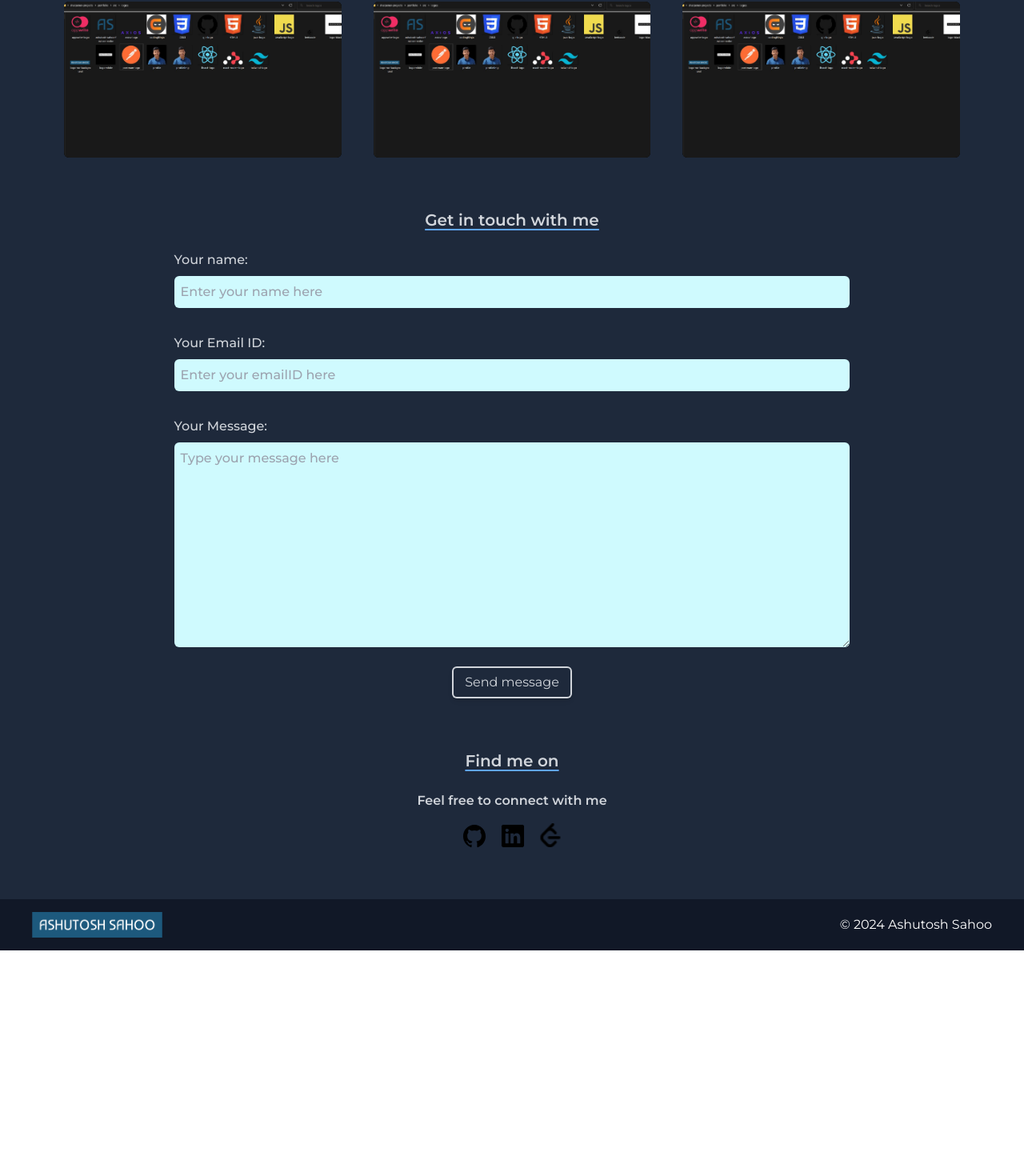
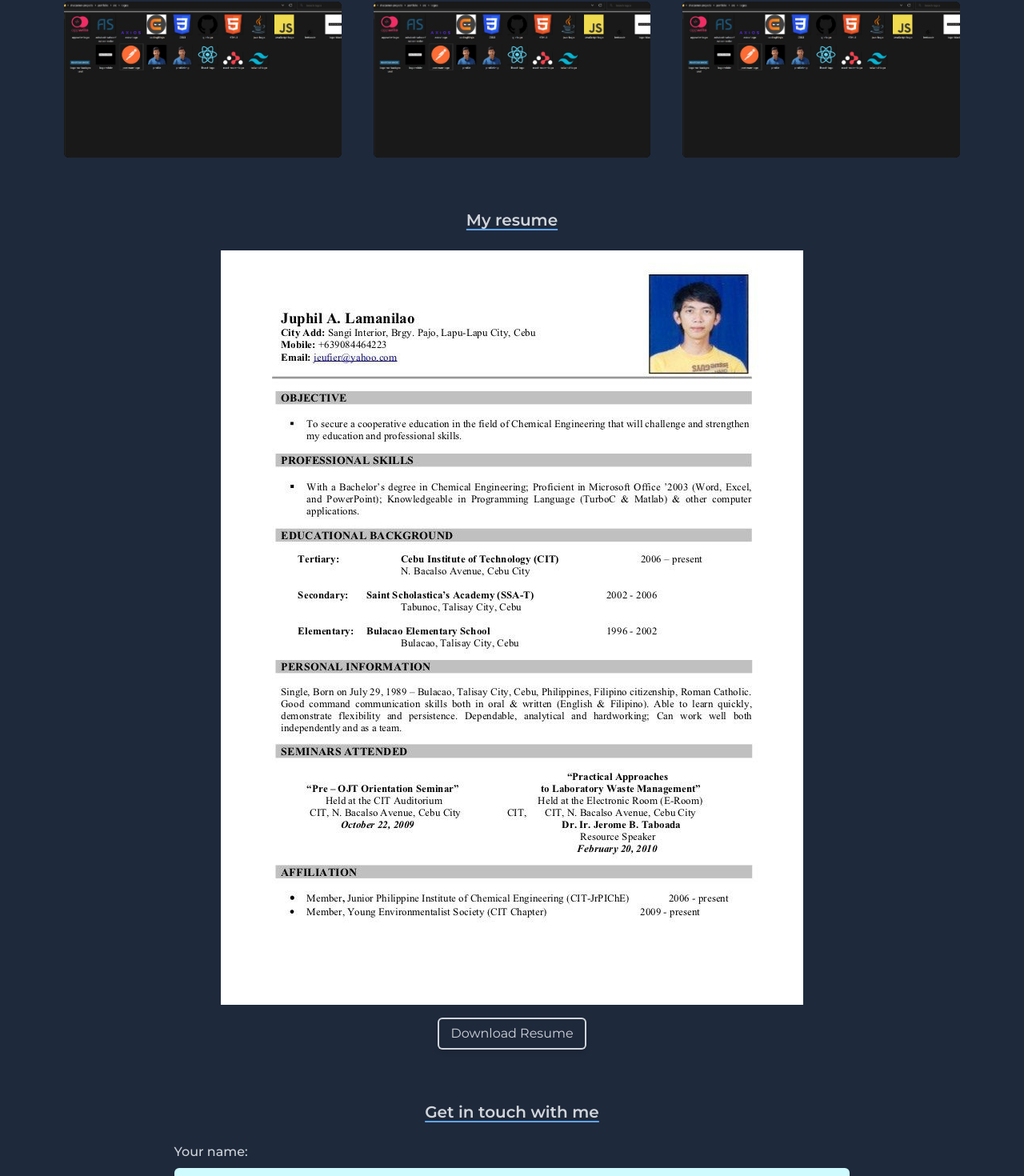
Before and after one commit to alfasierraconnects/portfolio, a React (Create React App) app: page / in a window 1280 px wide. Shown: the part 1517-2987 px from the top of the page at 80% size. Before the commit the page ends 2705 px from the top, so only its background shows below. Built offline with nearby package versions, Linux system fonts and the light colour scheme.

Commit message:
Added Resume section

```diff
--- a/src/App.js
+++ b/src/App.js
@@ -7,6 +7,7 @@ import About from "./components/About";
 import TechStack from "./components/TechStack";
 import Projects from "./components/Projects";
 import GetInTouch from "./components/GetInTouch";
+import Resume from "./components/Resume";
 
 const App = () => {
   return (
@@ -16,6 +17,7 @@ const App = () => {
       <About />
       <TechStack />
       <Projects />
+      <Resume />
       <GetInTouch />
       <SocialLinks />
       <Footer />
--- a/src/components/GetInTouch.js
+++ b/src/components/GetInTouch.js
@@ -36,7 +36,7 @@ const GetInTouch = () => {
           className="rounded-md bg-cyan-100 p-2 my-2 text-cyan-900 font-medium outline-none focus:ring-4 ring-cyan-700"
           required
           cols="30"
-          rows="10"
+          rows="5"
         ></textarea>
         <button
           type="submit"
--- /dev/null
+++ b/src/components/Resume.js
@@ -0,0 +1,39 @@
+import React from "react";
+import resumeImg from "../logos/sampleResume.jpg";
+
+const Resume = () => {
+  const downloadResume = () => {
+    const pdfPath =
+      "https://drive.google.com/file/d/1_nPh85XYakJ73_yNQT0hgdsUVeEkruvo/view?usp=drive_link";
+
+    const link = document.createElement("a");
+    link.href = pdfPath;
+    link.target = "_blank";
+    link.download = "ashutosh-resume.pdf";
+
+    document.body.appendChild(link);
+
+    link.click();
+
+    document.body.removeChild(link);
+  };
+
+  return (
+    <div className="text-gray-300 mt-16 my-10 flex flex-col justify-center">
+      <h4 className="text-xl underline underline-offset-4 decoration-blue-400 font-semibold text-center">
+        My resume
+      </h4>
+      <div className="conatiner px-10 mt-6 mx-auto">
+        <img src={resumeImg} alt="resume" />
+      </div>
+      <button
+        onClick={downloadResume}
+        className="p-2 px-4 mx-auto mt-4 rounded-md ring-2 ring-gray-300 active:ring-cyan-500 hover:ring-pink-400 shadow-md ring-inset"
+      >
+        Download Resume
+      </button>
+    </div>
+  );
+};
+
+export default Resume;
```
Also changed, not shown: src/logos/sampleResume.jpg (added), 1 other file (tests, documents, lock files or other folders).
